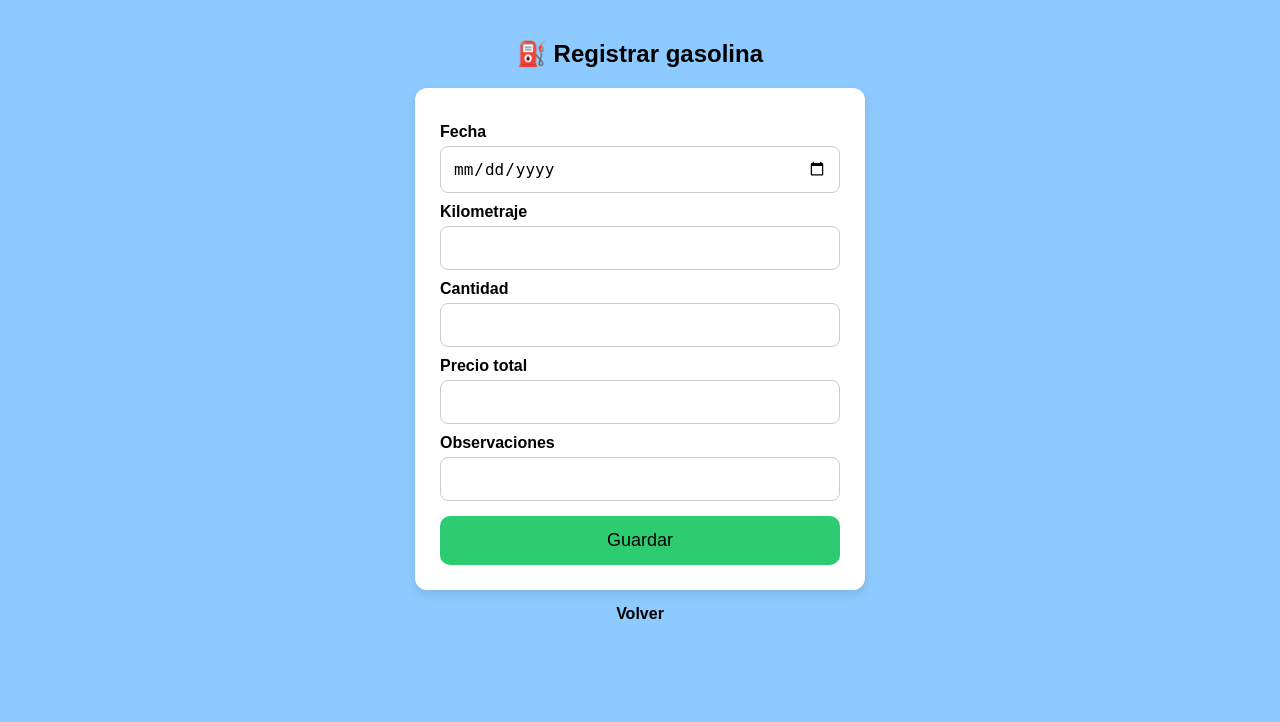
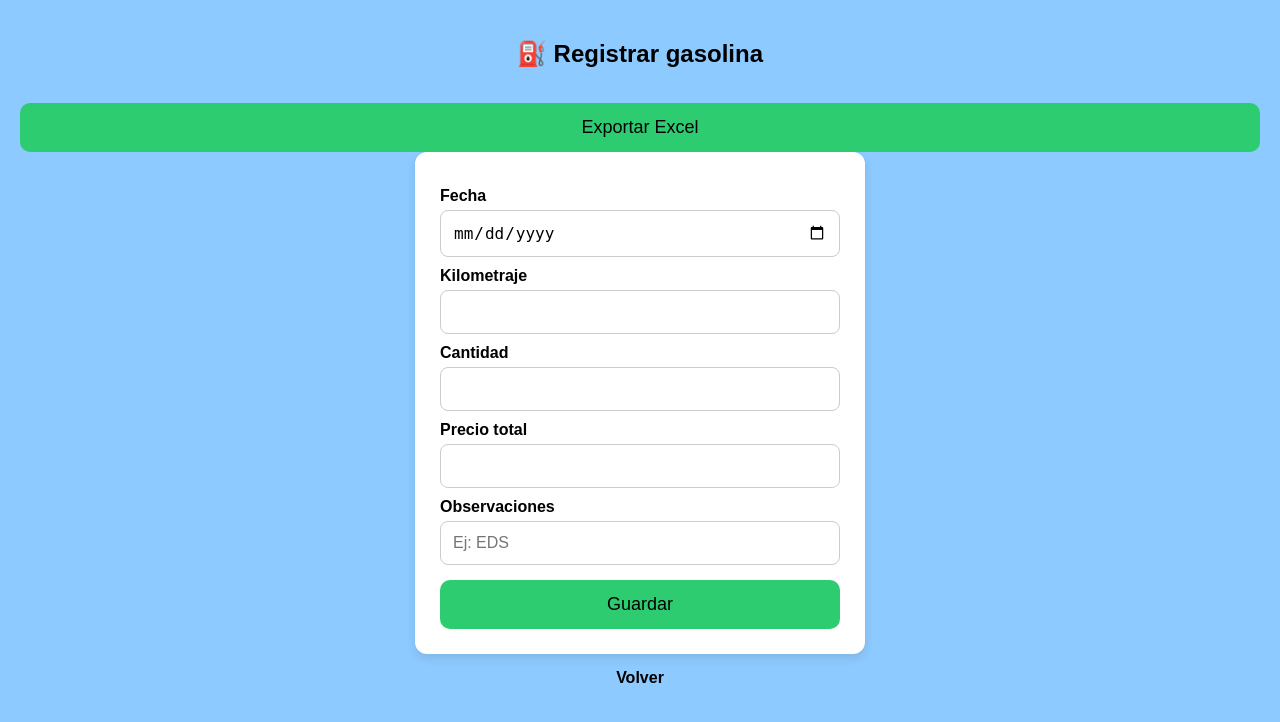
Before and after one commit to Arkaware/Moto-Control-Pro, a Flask app: page /gasolina in a window 1280 px wide. Shown: the top 722 px of the page. Run offline with Flask 3, Linux system fonts and the light colour scheme.

Commit message:
update 2

```diff
--- a/app.py
+++ b/app.py
@@ -3,7 +3,8 @@ import sqlite3
 import os
 from flask import session, redirect
 from werkzeug.security import generate_password_hash, check_password_hash
-
+import pandas as pd
+from flask import send_file
 
 app = Flask(__name__)
 
@@ -97,6 +98,24 @@ def gasolina():
 
     return render_template("gasolina.html")
 
+@app.route('/exportar_gasolina')
+def exportar_gasolina():
+
+    conn = conexion()
+    cursor = conn.cursor()
+
+    cursor.execute("SELECT * FROM gasolina")
+
+    data = cursor.fetchall()
+
+    df = pd.DataFrame(data)
+
+    archivo = "gasolina.xlsx"
+
+    df.to_excel(archivo, index=False)
+
+    return send_file(archivo, as_attachment=True)
+
 
 # -------------------------
 # DASHBOARD
--- a/static/style.css
+++ b/static/style.css
@@ -58,3 +58,12 @@ text-decoration:none;
 color:#000000;
 font-weight:bold;
 }
+
+.card{
+
+background:white;
+padding:20px;
+border-radius:10px;
+box-shadow:0 5px 15px rgba(0,0,0,0.1);
+
+}
--- a/templates/gasolina.html
+++ b/templates/gasolina.html
@@ -19,6 +19,10 @@
 
 <h2>⛽ Registrar gasolina</h2>
 
+<a href="/exportar_gasolina">
+<button>Exportar Excel</button>
+</a>
+
 <form method="POST">
 
 <label>Fecha</label>
@@ -34,7 +38,7 @@
 <input type="number" name="precio" required>
 
 <label>Observaciones</label>
-<input type="text" name="observaciones" required>
+<input type="text" name="observaciones" placeholder="Ej: EDS " required>
 
 <button type="submit">Guardar</button>
 
```
